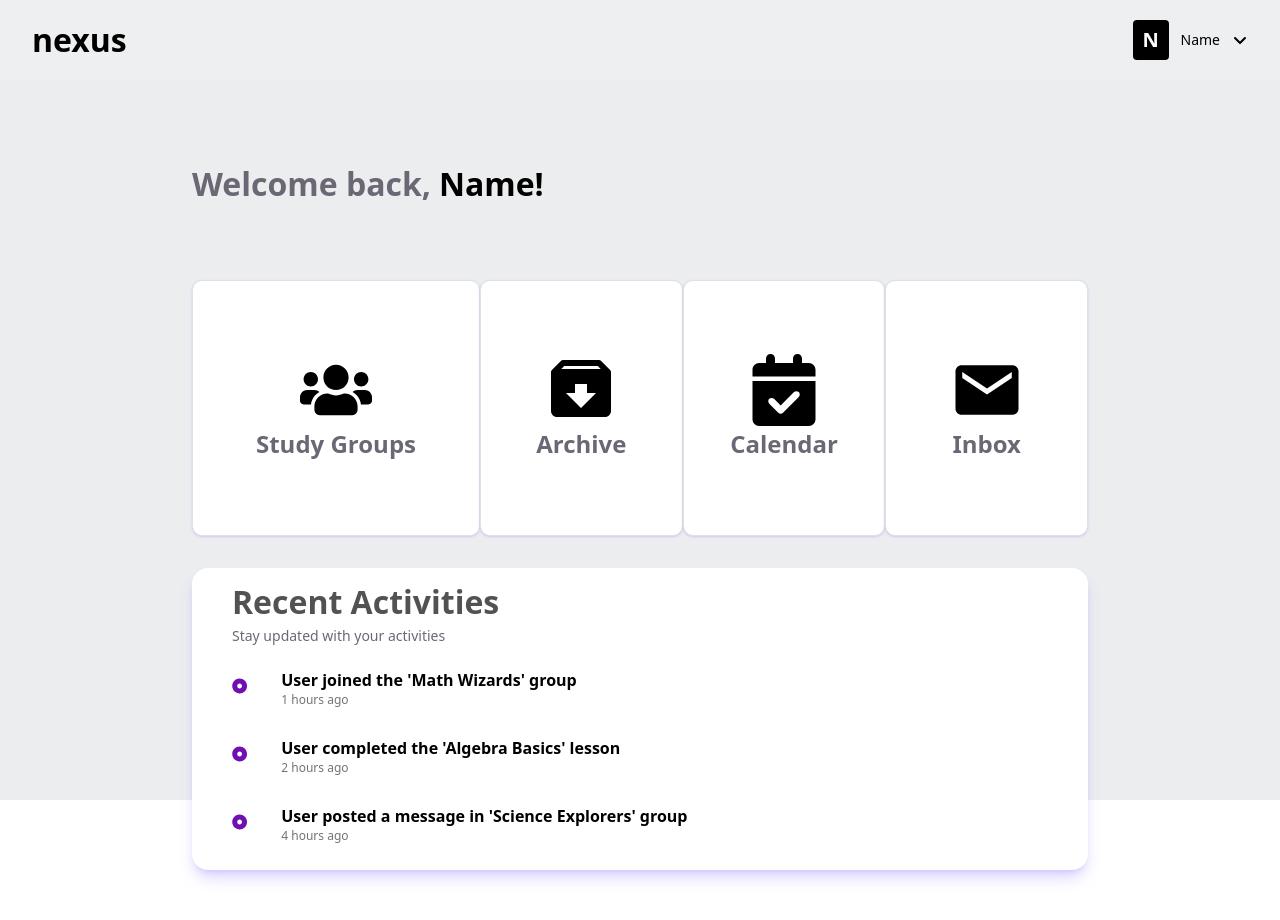
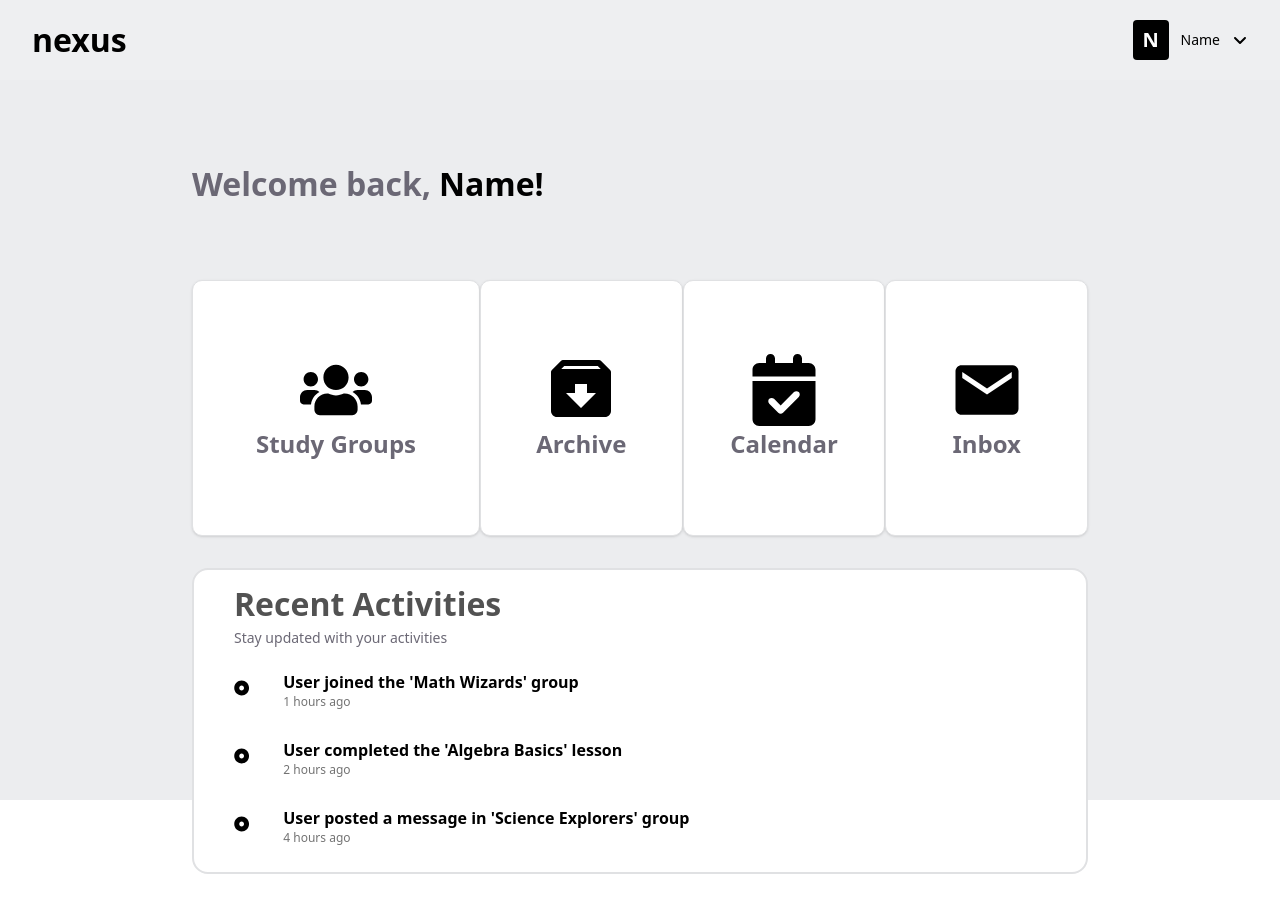
Before and after one commit to mebz2/nexus, a React (Vite) app in the folder client/: page /home in a window 1280 px wide. Shown: the top 920 px of the page. Built offline with nearby package versions, Linux system fonts and the light colour scheme.

Commit message:
Design changes

```diff
--- a/client/src/pages/Dashboard/Dashboard.tsx
+++ b/client/src/pages/Dashboard/Dashboard.tsx
@@ -41,7 +41,12 @@ export default function Dashboard() {
 				</div>
 
 				{/*recent activities*/}
-				<div className="h-full  w-[80%] rounded-2xl bg-white shadow-lg shadow-[#4C23FF]/20 pl-10 pb-5 pt-2.5 hover:shadow-2xl">
+				<div
+					className="
+						h-full  w-[80%] rounded-2xl bg-white
+						border-2  border-[#E0E1E3]
+						pl-10 pb-5 pt-2.5 hover:shadow-xl"
+				>
 					<h1 className=" text-neutral-600">Recent Activities</h1>
 					<p className="text-sm text-[#6B6875] font-medium">
 						Stay updated with your activities
--- a/client/src/pages/Dashboard/components/Activity.tsx
+++ b/client/src/pages/Dashboard/components/Activity.tsx
@@ -6,7 +6,7 @@ type ActivityProps = {
 const Activity = ({ name, timestamp }: ActivityProps) => {
 	return (
 		<div className="flex items-center gap-6 mt-3">
-			<FaDotCircle className="text-purple-800" />
+			<FaDotCircle className="text-black" />
 			<div className="w-full h-14 gap-1 items-end p-2.5 ">
 				<p className="font-semibold line-clamp-1">{name}</p>
 				<p className="text-xs text-[#737373]">{timestamp} hours ago</p>
--- a/client/src/pages/Dashboard/components/Card.tsx
+++ b/client/src/pages/Dashboard/components/Card.tsx
@@ -16,10 +16,10 @@ const Card = ({ id, label, Icon }: CardProps) => {
 			onMouseLeave={() => setVisible(false)}
 			id={id}
 			className="
-          bg-white flex flex-col justify-center items-center
-          h-64 w-72 rounded-[10px] shadow-sm shadow-[#4C23FF]/15
-          hover:shadow-xl hover:shadow-[#4C23FF]/20 hover:cursor-pointer
-          relative border border-[#E0E1E3]"
+	          bg-white flex flex-col justify-center items-center
+	          h-64 w-72 rounded-[10px] shadow-sm
+	          hover:shadow-xl hover:cursor-pointer
+	          relative border border-[#E0E1E3]"
 		>
 			<Icon className="text-7xl text-black" />
 			<h2 className="text-[#6B6875]">{label}</h2>
--- a/client/src/pages/Dashboard/components/index.ts
+++ b/client/src/pages/Dashboard/components/index.ts
@@ -1,4 +1,3 @@
 export { default as Activity } from "./Activity";
-export { default as CardContainer } from "./CardContainer";
 export { default as Navbar } from "./Navbar";
 export { default as Card } from "./Card";
```
